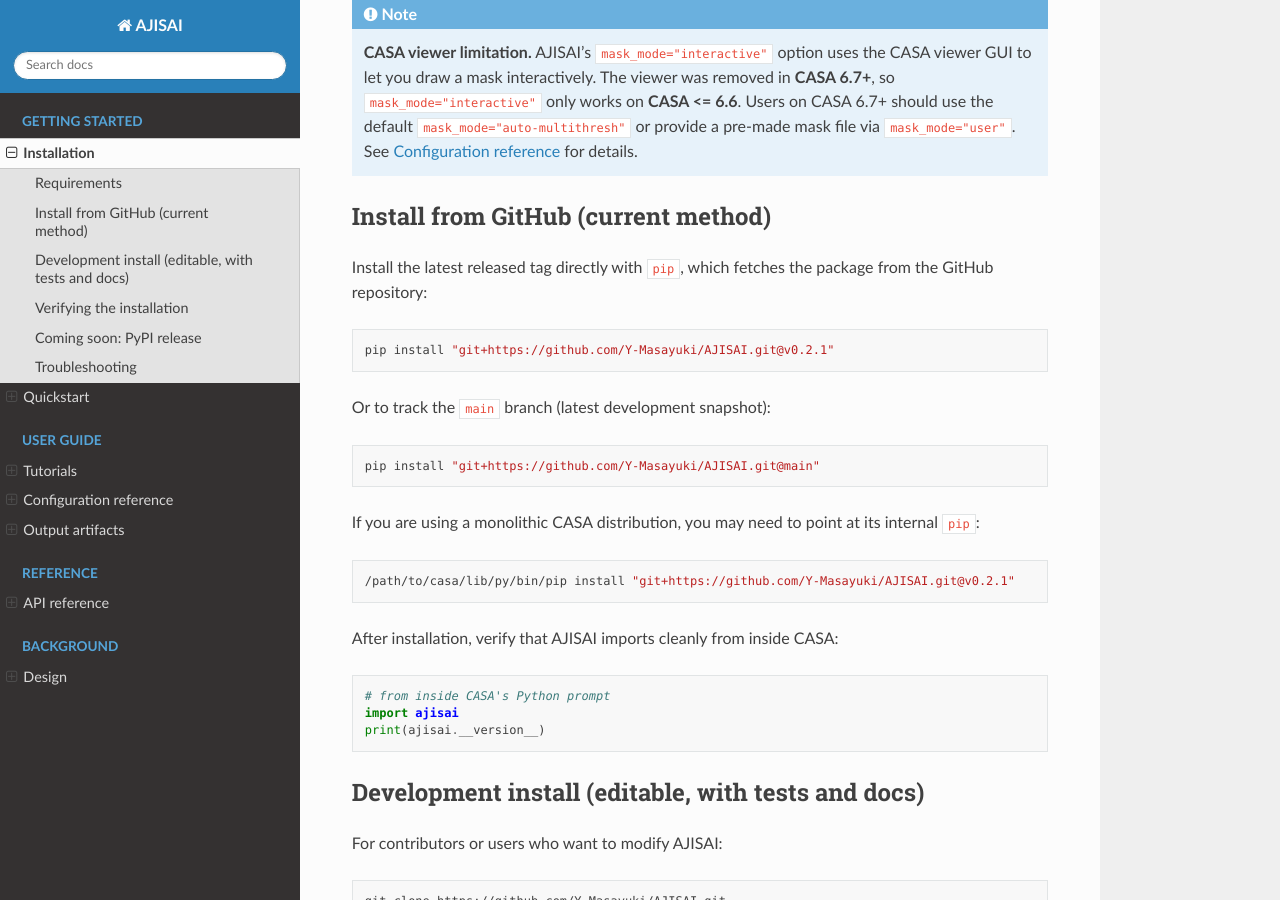
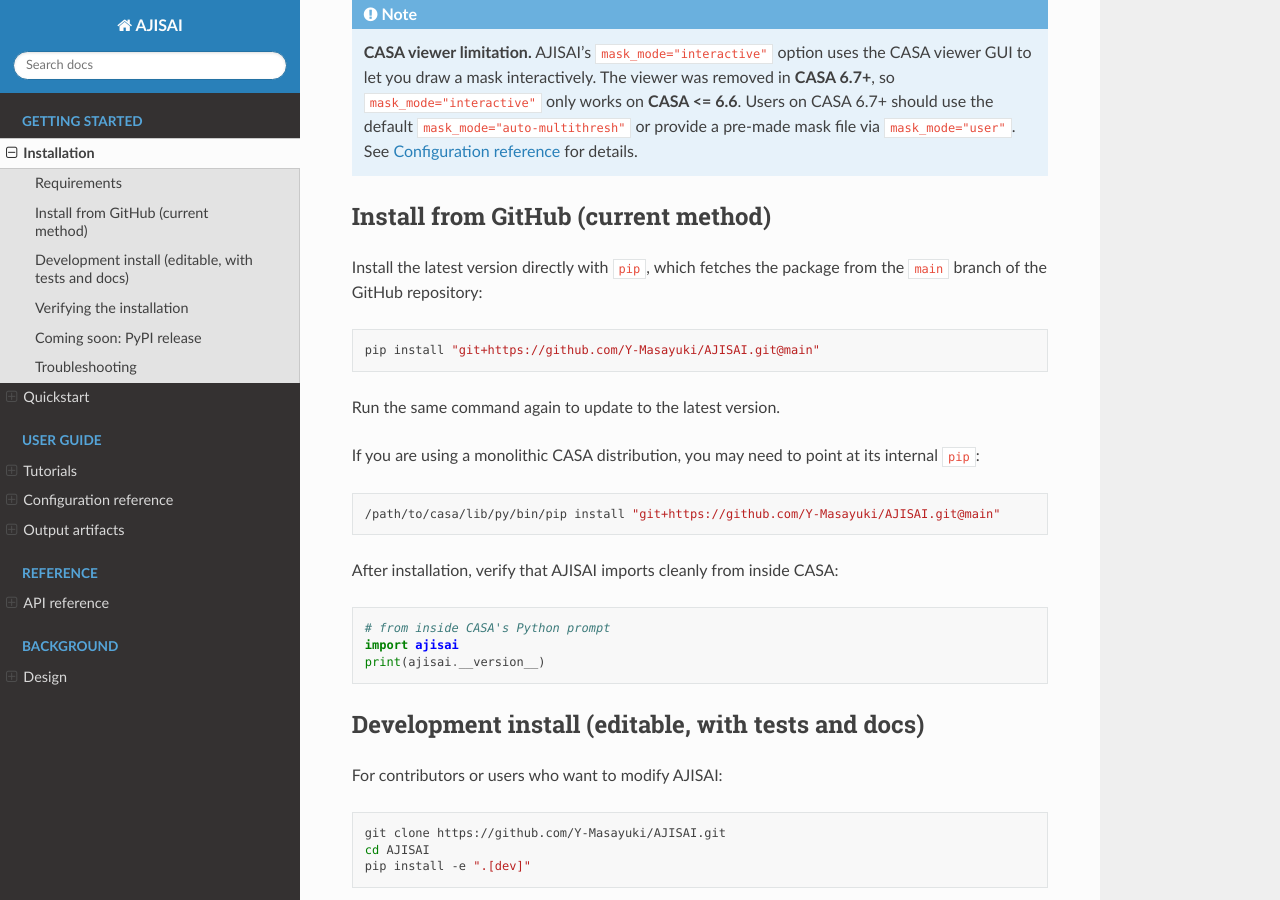
Before and after one commit to Y-Masayuki/AJISAI, a Sphinx documentation site: the page built from docs/installation.md, in a window 1280 px wide and 900 px high, scrolled down 459 px. Built offline with Sphinx 7.4.7 and the Read the Docs theme 3.1.0, drawn with Linux system fonts in a browser that asks for light colours.

Commit message:
docs: install from the main branch only
Drop the per-release tag from the install instructions in the README,
docs/installation.md (including the monolithic-CASA pip example), and the
pyproject.toml comment, leaving a single command that installs the latest
version from main. Running the same command again updates an existing
install.

````diff
--- a/docs/installation.md
+++ b/docs/installation.md
@@ -25,24 +25,20 @@
 
 ## Install from GitHub (current method)
 
-Install the latest released tag directly with `pip`, which fetches the
-package from the GitHub repository:
-
-```bash
-pip install "git+https://github.com/Y-Masayuki/AJISAI.git@v0.2.1"
-```
-
-Or to track the `main` branch (latest development snapshot):
+Install the latest version directly with `pip`, which fetches the package
+from the `main` branch of the GitHub repository:
 
 ```bash
 pip install "git+https://github.com/Y-Masayuki/AJISAI.git@main"
 ```
 
+Run the same command again to update to the latest version.
+
 If you are using a monolithic CASA distribution, you may need to point at
 its internal `pip`:
 
 ```bash
-/path/to/casa/lib/py/bin/pip install "git+https://github.com/Y-Masayuki/AJISAI.git@v0.2.1"
+/path/to/casa/lib/py/bin/pip install "git+https://github.com/Y-Masayuki/AJISAI.git@main"
 ```
 
 After installation, verify that AJISAI imports cleanly from inside CASA:
--- a/pyproject.toml
+++ b/pyproject.toml
@@ -59,7 +59,7 @@
     # Modular CASA (alternative to monolithic CASA distribution).
     # Once AJISAI is published to PyPI, this extra can be installed via
     # 'pip install ajisai[casa]'. For now, install from GitHub:
-    # 'pip install "git+https://github.com/Y-Masayuki/AJISAI.git@v0.2.1#egg=ajisai[casa]"'
+    # 'pip install "git+https://github.com/Y-Masayuki/AJISAI.git@main#egg=ajisai[casa]"'
     "casatools>=6.5",
     "casatasks>=6.5",
 ]
````
Also changed, not shown: CHANGELOG.md (+6 -0 lines), README.md (+0 -4 lines).
